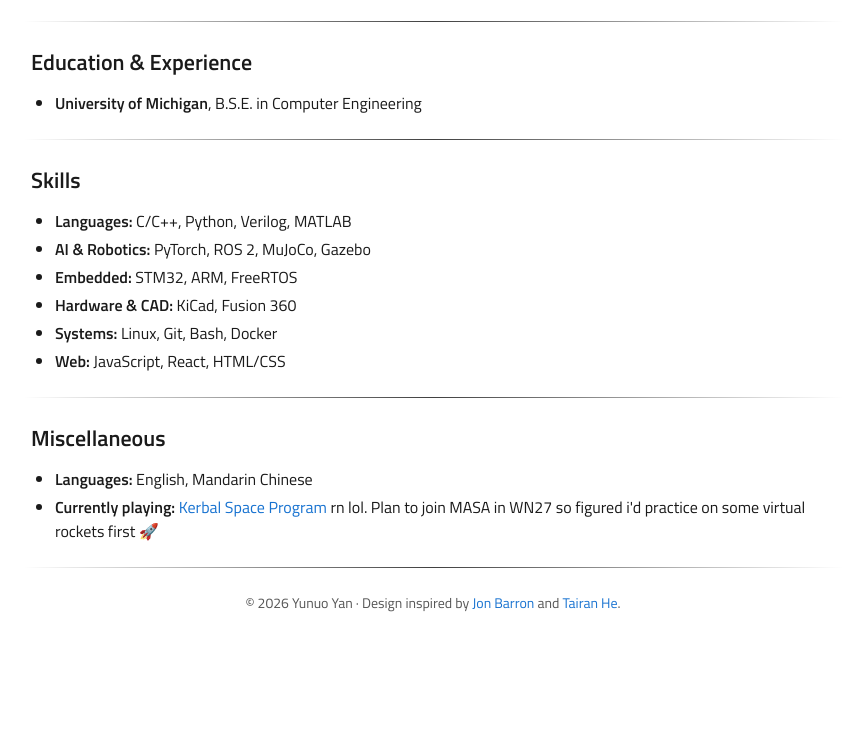
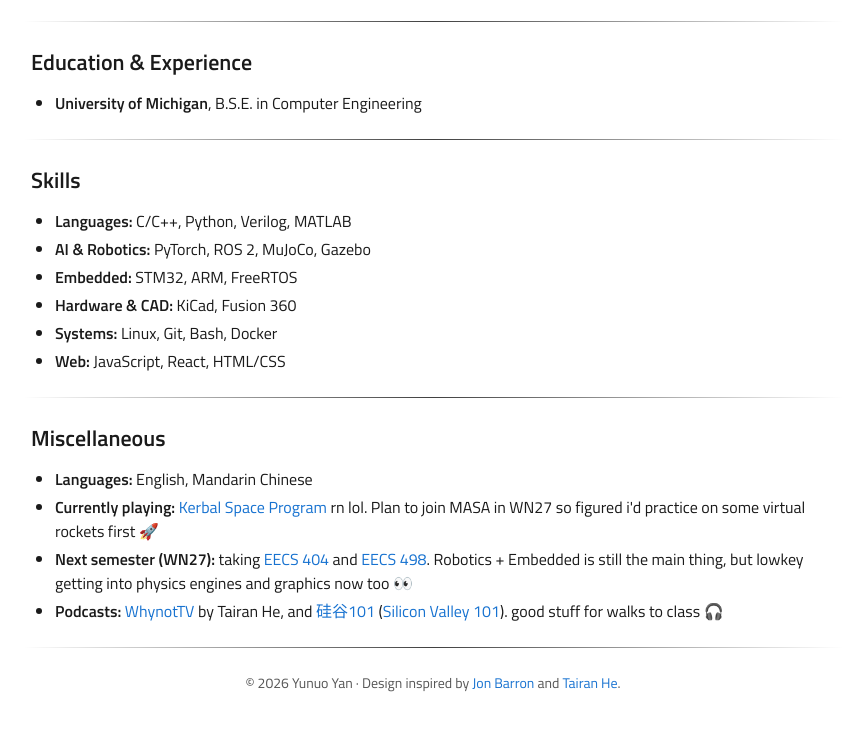
Before and after one commit to JunoYYan/JunoYYan.github.io, a plain HTML site: page index.html in a window 1280 px wide. Shown: the part 1317-2048 px from the top of the page, without its empty margins (207-1054 px from the left). Before the commit the page ends 1970 px from the top, so only its background shows below. Drawn offline with Linux system fonts and the light colour scheme.

Commit message:
added stuff in Miscellaneous.

```diff
--- a/index.html
+++ b/index.html
@@ -144,6 +144,8 @@
     <ul class="plain-list">
       <li><strong>Languages:</strong> English, Mandarin Chinese</li>
       <li><strong>Currently playing:</strong> <a href="https://www.kerbalspaceprogram.com/">Kerbal Space Program</a> rn lol. Plan to join MASA in WN27 so figured i'd practice on some virtual rockets first 🚀</li>
+      <li><strong>Next semester (WN27):</strong> taking <a href="https://eecs404.com/">EECS 404</a> and <a href="https://um-graphics.github.io/">EECS 498</a>. Robotics + Embedded is still the main thing, but lowkey getting into physics engines and graphics now too 👀</li>
+      <li><strong>Podcasts:</strong> <a href="https://www.youtube.com/@whynottv1999">WhynotTV</a> by Tairan He, and <a href="https://sv101.fireside.fm/">硅谷101</a> (<a href="https://www.youtube.com/@TheValley101">Silicon Valley 101</a>). good stuff for walks to class 🎧</li>
     </ul>
   </section>
 
```
